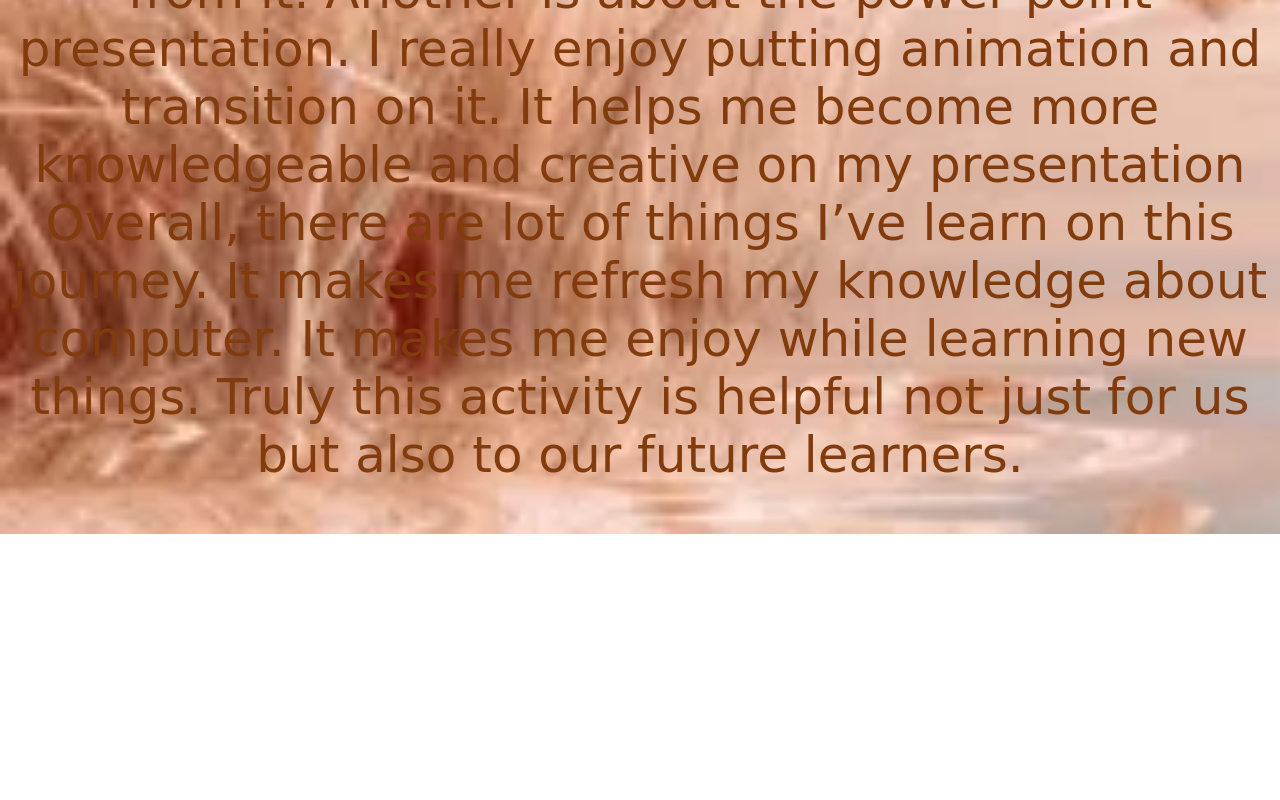
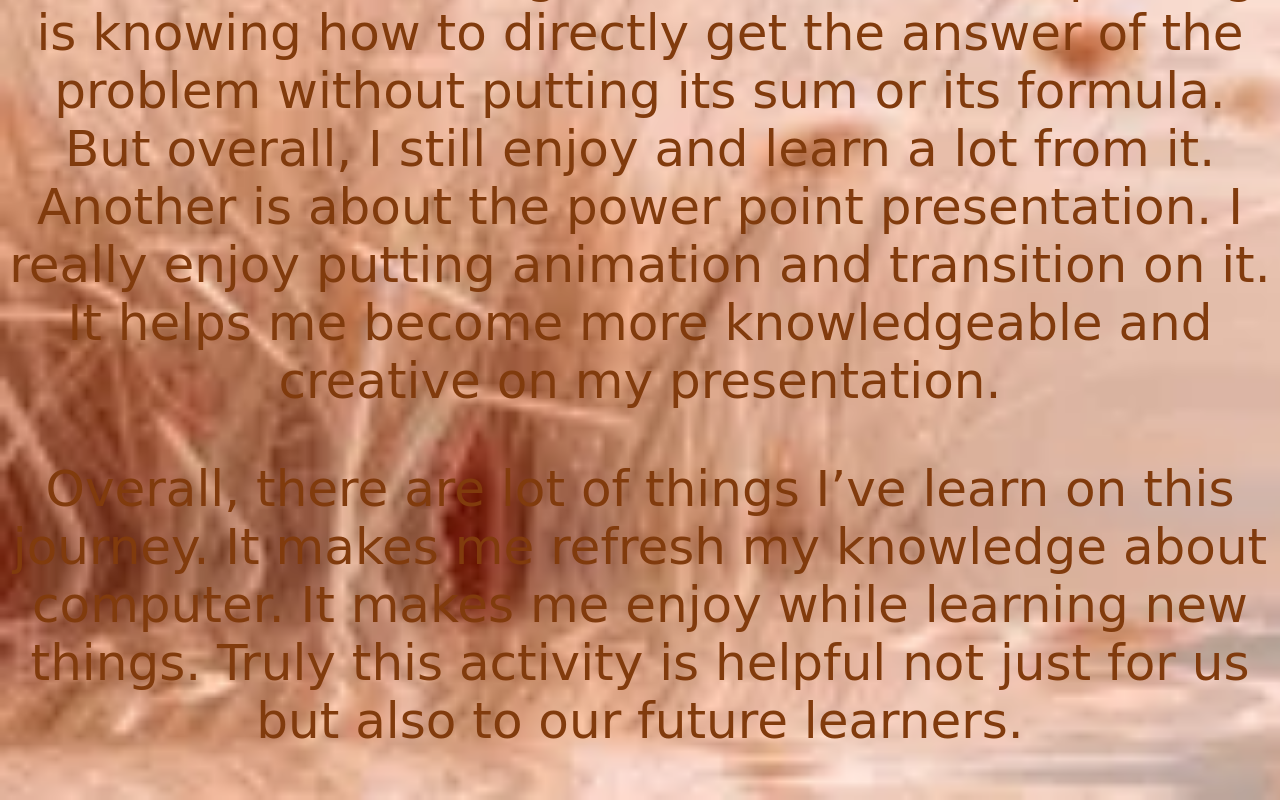
Before and after one commit to MariaDumaog/mariaflora, a plain HTML site: page testimonial.html in a window 1280 px wide. Shown: the part 1306-2106 px from the top of the page. Before the commit the page ends 1840 px from the top, so only its background shows below. Drawn offline with Linux system fonts and the light colour scheme.

Commit message:
Update testimonial.html

```diff
--- a/testimonial.html
+++ b/testimonial.html
@@ -26,11 +26,11 @@
     <div id="content">
     <p>
          <img src="">
-     Technology now a day is very important. Most of our life activities evolves on technologies. As the saying said,” “Technology can become the “wings” that will allow the educational world to fly farther and faster than ever before – if we allow it.”  By Jenny Arledge. It makes our life become easier, fun and colorful.
+     <p>Technology now a day is very important. Most of our life activities evolves on technologies. As the saying said,” “Technology can become the “wings” that will allow the educational world to fly farther and faster than ever before – if we allow it.”  By Jenny Arledge. It makes our life become easier, fun and colorful.  </p>
 
-        As we started learning about computer, I am so happy because now I will learn new things which will enhance my knowledge. My favorite thing about this journey is designing. It makes me enhance my imagination by decorating PowerPoint presentation.  But for me I am more interested on making excel. What I am expecting is knowing how to directly get the answer of the problem without putting its sum or its formula. But overall, I still enjoy and learn a lot from it. Another is about the power point presentation. I really enjoy putting animation and transition on it. It helps me become more knowledgeable and creative on my presentation
+        <p>As we started learning about computer, I am so happy because now I will learn new things which will enhance my knowledge. My favorite thing about this journey is designing. It makes me enhance my imagination by decorating PowerPoint presentation.  But for me I am more interested on making excel. What I am expecting is knowing how to directly get the answer of the problem without putting its sum or its formula. But overall, I still enjoy and learn a lot from it. Another is about the power point presentation. I really enjoy putting animation and transition on it. It helps me become more knowledgeable and creative on my presentation.  </p>
 
-        Overall, there are lot of things I’ve learn on this journey. It makes me refresh my knowledge about computer. It makes me enjoy while learning new things. Truly this activity is helpful not just for us but also to our future learners.
+        <p>Overall, there are lot of things I’ve learn on this journey. It makes me refresh my knowledge about computer. It makes me enjoy while learning new things. Truly this activity is helpful not just for us but also to our future learners.  </p>
     </p>
     </div>
 </section>
```
